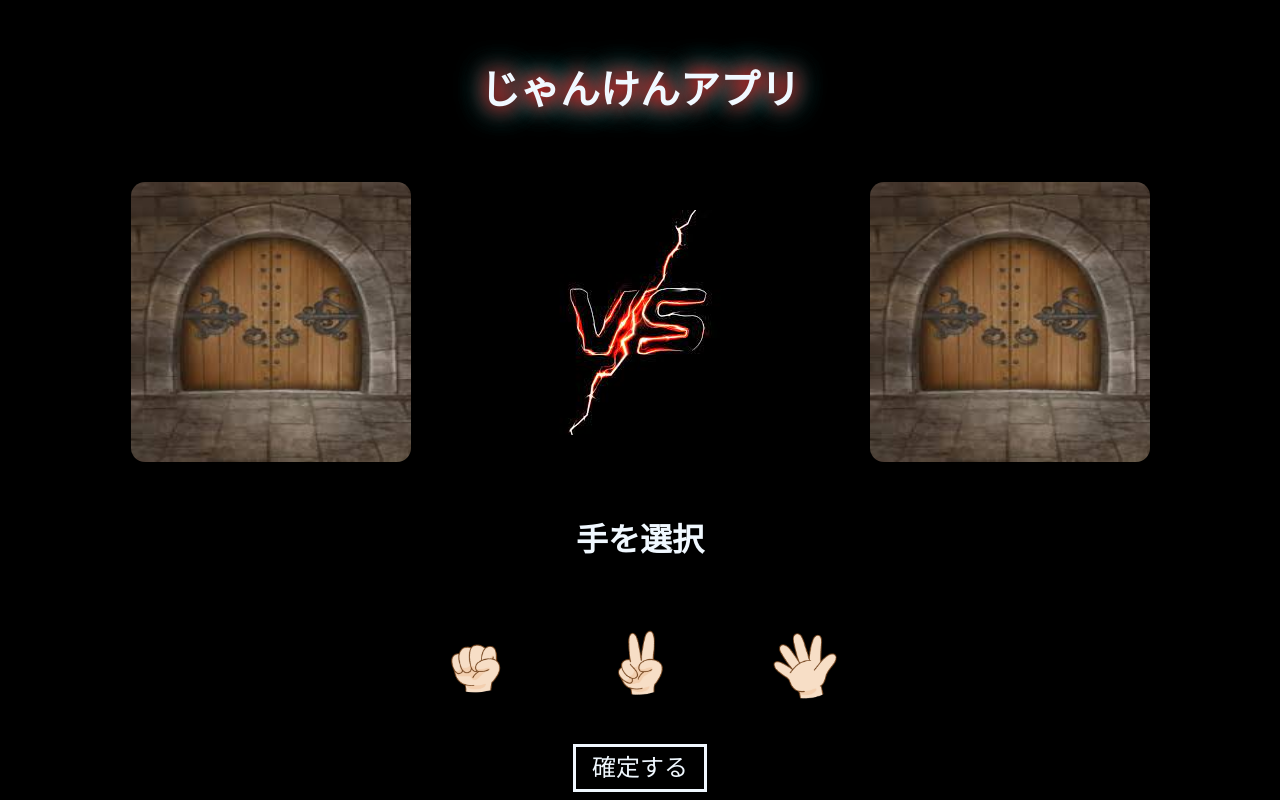
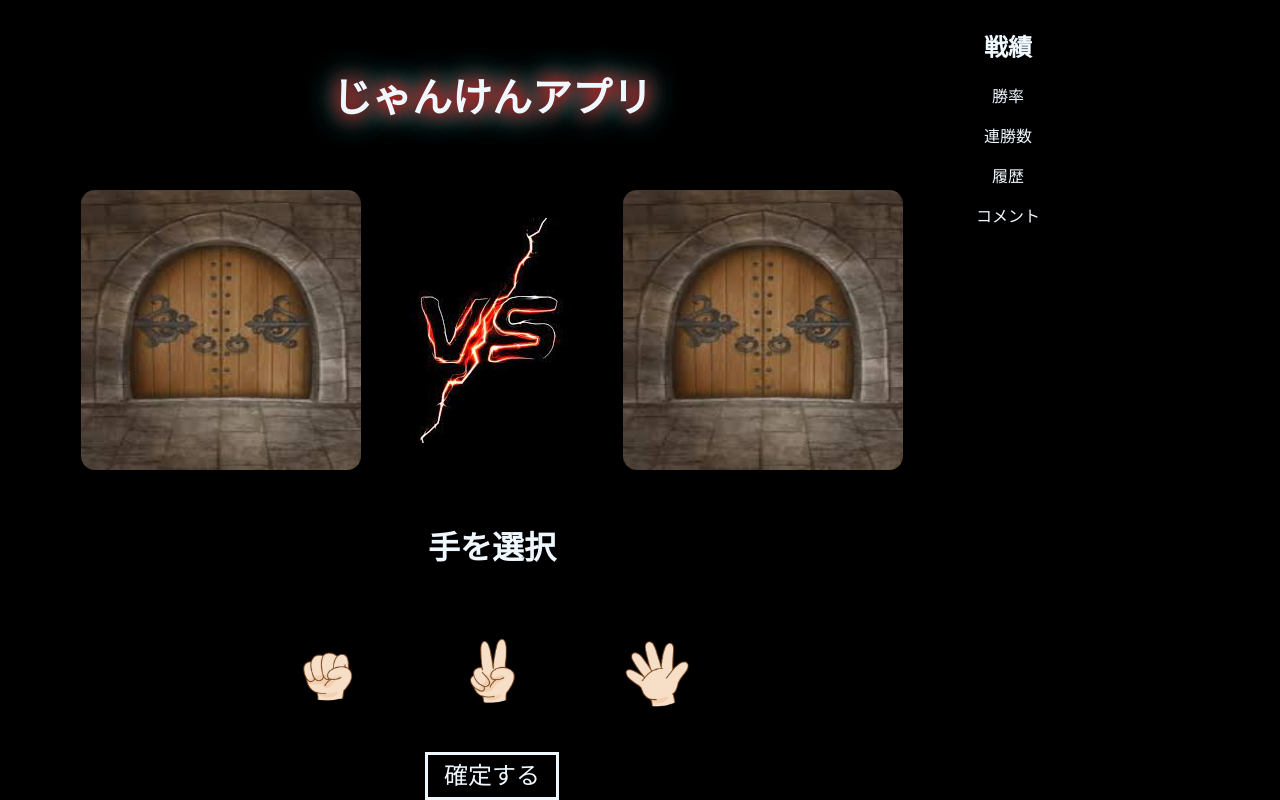
Before and after one commit to hideyaimai/kadai03_memo_20231104, a plain HTML site: page index.html in a window 1280 px wide. Drawn offline with nearby package versions, Linux system fonts and the light colour scheme.

Commit message:
htmlの編集とcssを少し編集。cssは時間がかかりそうなのでjsを先にする

```diff
--- a/css/style.css
+++ b/css/style.css
@@ -1,13 +1,14 @@
 body {
     background-color: black;
     text-align: center;
+    display: flex;
+    color: aliceblue;
 }
 
 .title {
     font-size: 40px;
     margin-top: 48px;
     margin-bottom:56px;
-    color: aliceblue;
     font-weight: bold;
     text-shadow: 0 0 20px red, 0 0 20px red, 0 0 30px #00e6e6, 0 0 30px #00e6e6;
     padding: 10px;
@@ -45,7 +46,6 @@ body {
 }
 
 .resulttext {
-    color: aliceblue;
     margin-top: 48px;
     margin-bottom: 48px;
 }
@@ -89,12 +89,11 @@ body {
 }
 
 .confirmbutton {
-    color: aliceblue;
     font-size: 24px;
     border-style: solid;
     display: inline;
     padding: 8px 16px;
 }
 .confirmbutton:hover {
-    background-color: rgba(237, 202, 196, 0.2);
+    background-color: rgba(237, 202, 196, 0.4);
 }
--- a/index.html
+++ b/index.html
@@ -7,8 +7,8 @@
     <link rel="stylesheet" href="css/style.css">
 </head>
 <body>
+    <div class="playerScreen">
         <h1 class="title">じゃんけんアプリ</h1>
-
         <div class="hands">
 
             <div class="myhand">
@@ -38,6 +38,25 @@
         <div class="confirm">
             <p class="confirmbutton">確定する</p>
         </div>
+    </div>
+
+    <div class="logScreen">
+        <h2 class="logtext">戦績</h2>
+
+        <div class="numbers">
+            <p class="winningRate">勝率</p>
+            <p class="consectiveWins">連勝数</p>
+        </div>
+
+        <div class="logBox">
+            <p>履歴</p>
+        </div>
+
+        <div class="comment">
+            <p class="commentText">コメント</p>
+        </div>
+    </div>
+
 
     <!-- jqueryの読み込み -->
     <script src="https://ajax.googleapis.com/ajax/libs/jquery/3.6.0/jquery.min.js"></script>
```
Lines whose indentation alone changed are shown as unchanged.
